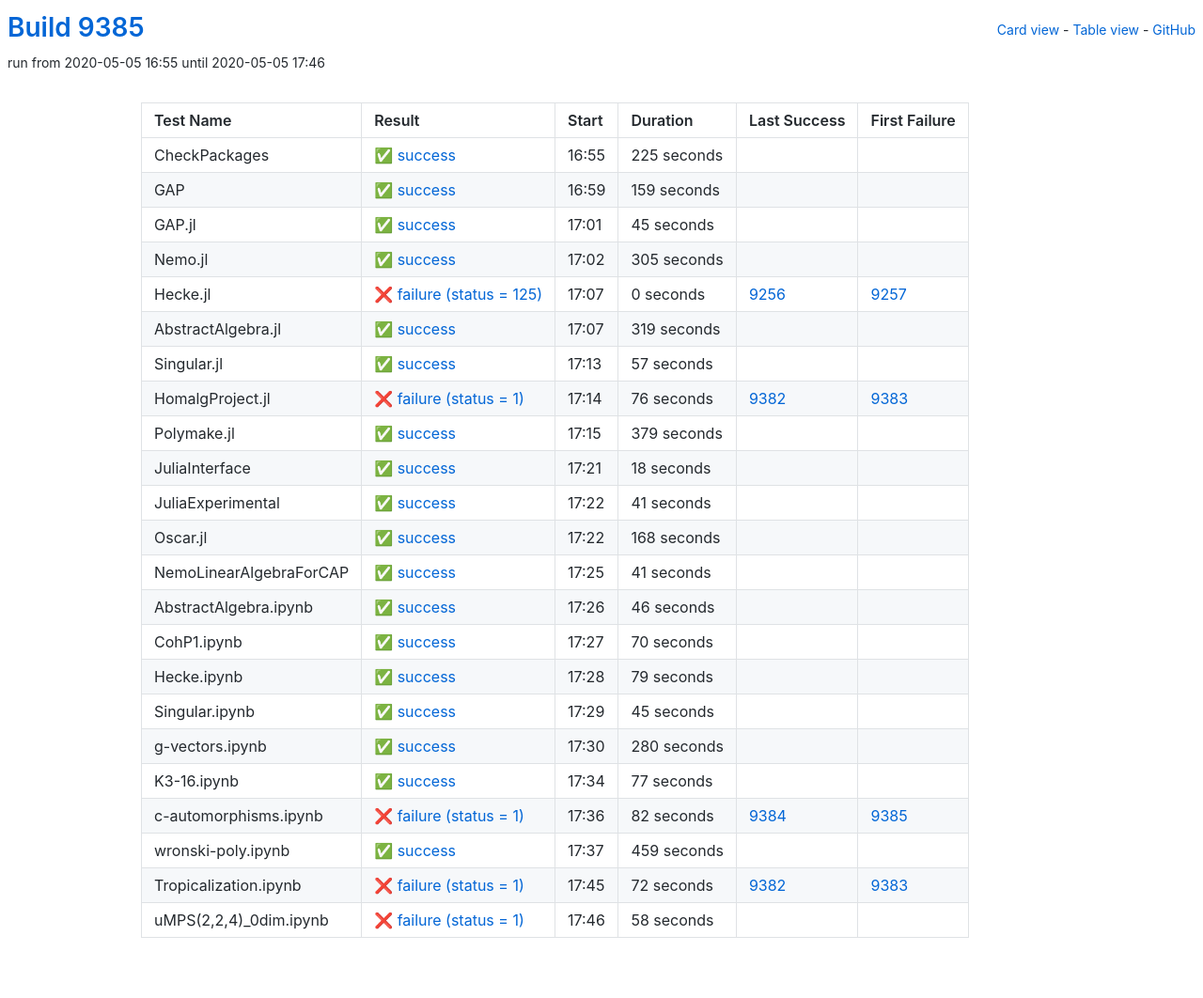
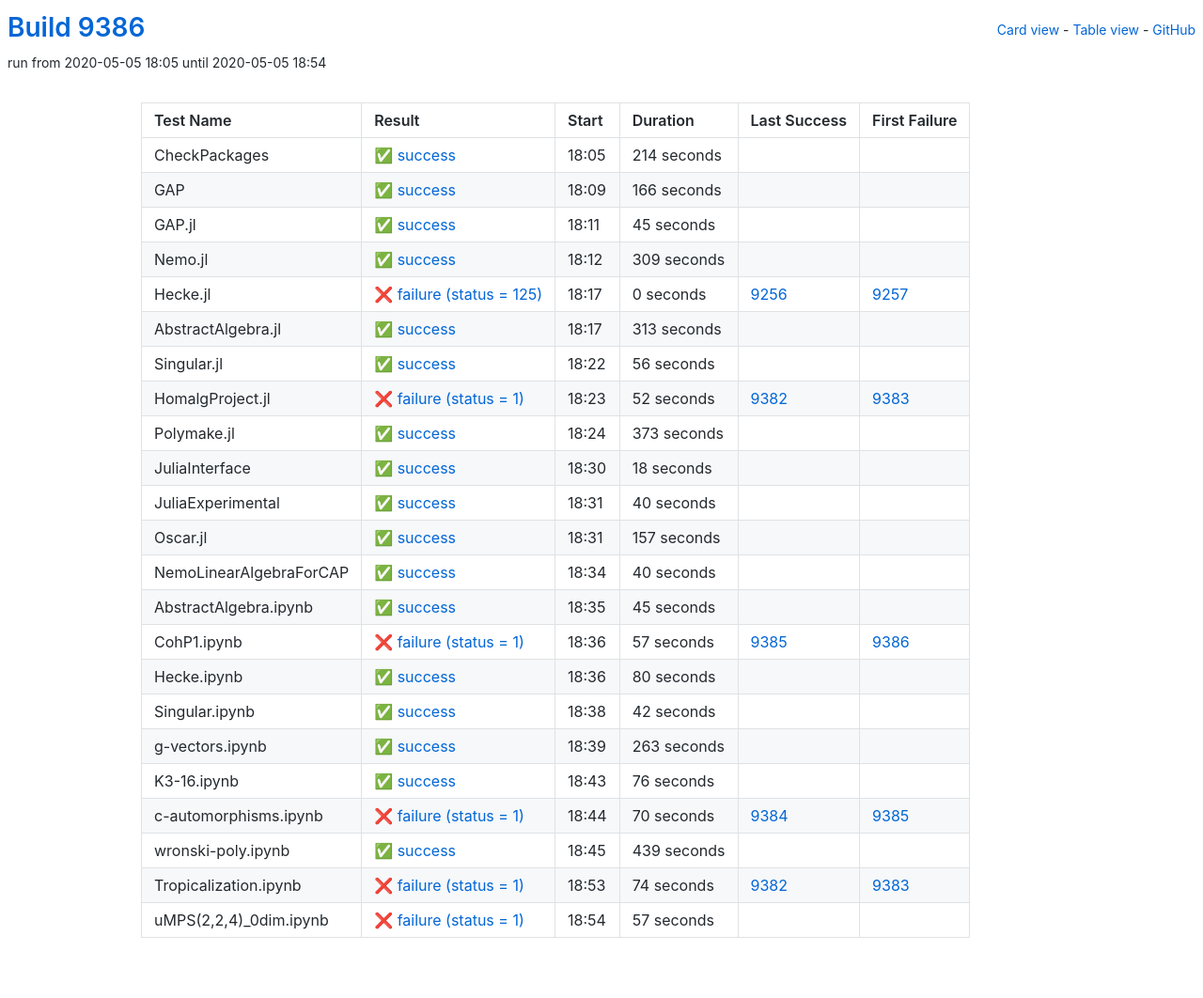
Before and after one commit to oscar-system/oscar-ci-status, a Jekyll site: the page built from table.html, in a window 1280 px wide. Shown: the whole page at 94% size. Built offline with Jekyll 4.4.1, drawn with Linux system fonts in a browser that asks for light colours.

Commit message:
Build 9386

```diff
--- a/_data/ci.yml
+++ b/_data/ci.yml
@@ -1,29 +1,29 @@
-build: 9385
-build_url: https://oscarci.mathematik.uni-kl.de/job/oscar/9385/
+build: 9386
+build_url: https://oscarci.mathematik.uni-kl.de/job/oscar/9386/
 job: oscar
 tests:
-- duration: 225
+- duration: 214
   exitcode: 0
   first_failure: false
   first_failure_url: null
   id: checkpackages
   last_success: false
   last_success_url: null
-  log: https://oscarci.mathematik.uni-kl.de/job/oscar/9385/artifact/logs/build-9385/CheckPackages.log
+  log: https://oscarci.mathematik.uni-kl.de/job/oscar/9386/artifact/logs/build-9386/CheckPackages.log
   name: CheckPackages
-  start: 2020-05-05 16:55
+  start: 2020-05-05 18:05
   status: success
   success: true
-- duration: 159
+- duration: 166
   exitcode: 0
   first_failure: false
   first_failure_url: null
   id: gap
   last_success: false
   last_success_url: null
-  log: https://oscarci.mathematik.uni-kl.de/job/oscar/9385/artifact/logs/build-9385/GAP.log
+  log: https://oscarci.mathematik.uni-kl.de/job/oscar/9386/artifact/logs/build-9386/GAP.log
   name: GAP
-  start: 2020-05-05 16:59
+  start: 2020-05-05 18:09
   status: success
   success: true
 - duration: 45
@@ -33,21 +33,21 @@ tests:
   id: gap-jl
   last_success: false
   last_success_url: null
-  log: https://oscarci.mathematik.uni-kl.de/job/oscar/9385/artifact/logs/build-9385/GAP.jl.log
+  log: https://oscarci.mathematik.uni-kl.de/job/oscar/9386/artifact/logs/build-9386/GAP.jl.log
   name: GAP.jl
-  start: 2020-05-05 17:01
+  start: 2020-05-05 18:11
   status: success
   success: true
-- duration: 305
+- duration: 309
   exitcode: 0
   first_failure: false
   first_failure_url: null
   id: nemo-jl
   last_success: false
   last_success_url: null
-  log: https://oscarci.mathematik.uni-kl.de/job/oscar/9385/artifact/logs/build-9385/Nemo.jl.log
+  log: https://oscarci.mathematik.uni-kl.de/job/oscar/9386/artifact/logs/build-9386/Nemo.jl.log
   name: Nemo.jl
-  start: 2020-05-05 17:02
+  start: 2020-05-05 18:12
   status: success
   success: true
 - duration: 0
@@ -57,57 +57,57 @@ tests:
   id: hecke-jl
   last_success: 9256
   last_success_url: https://oscarci.mathematik.uni-kl.de/job/oscar/9256/
-  log: https://oscarci.mathematik.uni-kl.de/job/oscar/9385/artifact/logs/build-9385/Hecke.jl.log
+  log: https://oscarci.mathematik.uni-kl.de/job/oscar/9386/artifact/logs/build-9386/Hecke.jl.log
   name: Hecke.jl
-  start: 2020-05-05 17:07
+  start: 2020-05-05 18:17
   status: failure
   success: false
-- duration: 319
+- duration: 313
   exitcode: 0
   first_failure: false
   first_failure_url: null
   id: abstractalgebra-jl
   last_success: false
   last_success_url: null
-  log: https://oscarci.mathematik.uni-kl.de/job/oscar/9385/artifact/logs/build-9385/AbstractAlgebra.jl.log
+  log: https://oscarci.mathematik.uni-kl.de/job/oscar/9386/artifact/logs/build-9386/AbstractAlgebra.jl.log
   name: AbstractAlgebra.jl
-  start: 2020-05-05 17:07
+  start: 2020-05-05 18:17
   status: success
   success: true
-- duration: 57
+- duration: 56
   exitcode: 0
   first_failure: false
   first_failure_url: null
   id: singular-jl
   last_success: false
   last_success_url: null
-  log: https://oscarci.mathematik.uni-kl.de/job/oscar/9385/artifact/logs/build-9385/Singular.jl.log
+  log: https://oscarci.mathematik.uni-kl.de/job/oscar/9386/artifact/logs/build-9386/Singular.jl.log
   name: Singular.jl
-  start: 2020-05-05 17:13
+  start: 2020-05-05 18:22
   status: success
   success: true
-- duration: 76
+- duration: 52
   exitcode: 1
   first_failure: 9383
   first_failure_url: https://oscarci.mathematik.uni-kl.de/job/oscar/9383/
   id: homalgproject-jl
   last_success: 9382
   last_success_url: https://oscarci.mathematik.uni-kl.de/job/oscar/9382/
-  log: https://oscarci.mathematik.uni-kl.de/job/oscar/9385/artifact/logs/build-9385/HomalgProject.jl.log
+  log: https://oscarci.mathematik.uni-kl.de/job/oscar/9386/artifact/logs/build-9386/HomalgProject.jl.log
   name: HomalgProject.jl
-  start: 2020-05-05 17:14
+  start: 2020-05-05 18:23
   status: failure
   success: false
-- duration: 379
+- duration: 373
   exitcode: 0
   first_failure: false
   first_failure_url: null
   id: polymake-jl
   last_success: false
   last_success_url: null
-  log: https://oscarci.mathematik.uni-kl.de/job/oscar/9385/artifact/logs/build-9385/Polymake.jl.log
+  log: https://oscarci.mathematik.uni-kl.de/job/oscar/9386/artifact/logs/build-9386/Polymake.jl.log
   name: Polymake.jl
-  start: 2020-05-05 17:15
+  start: 2020-05-05 18:24
   status: success
   success: true
 - duration: 18
@@ -117,164 +117,164 @@ tests:
   id: juliainterface
   last_success: false
   last_success_url: null
-  log: https://oscarci.mathematik.uni-kl.de/job/oscar/9385/artifact/logs/build-9385/JuliaInterface.log
+  log: https://oscarci.mathematik.uni-kl.de/job/oscar/9386/artifact/logs/build-9386/JuliaInterface.log
   name: JuliaInterface
-  start: 2020-05-05 17:21
+  start: 2020-05-05 18:30
   status: success
   success: true
-- duration: 41
+- duration: 40
   exitcode: 0
   first_failure: false
   first_failure_url: null
   id: juliaexperimental
   last_success: false
   last_success_url: null
-  log: https://oscarci.mathematik.uni-kl.de/job/oscar/9385/artifact/logs/build-9385/JuliaExperimental.log
+  log: https://oscarci.mathematik.uni-kl.de/job/oscar/9386/artifact/logs/build-9386/JuliaExperimental.log
   name: JuliaExperimental
-  start: 2020-05-05 17:22
+  start: 2020-05-05 18:31
   status: success
   success: true
-- duration: 168
+- duration: 157
   exitcode: 0
   first_failure: false
   first_failure_url: null
   id: oscar-jl
   last_success: false
   last_success_url: null
-  log: https://oscarci.mathematik.uni-kl.de/job/oscar/9385/artifact/logs/build-9385/Oscar.jl.log
+  log: https://oscarci.mathematik.uni-kl.de/job/oscar/9386/artifact/logs/build-9386/Oscar.jl.log
   name: Oscar.jl
-  start: 2020-05-05 17:22
+  start: 2020-05-05 18:31
   status: success
   success: true
-- duration: 41
+- duration: 40
   exitcode: 0
   first_failure: false
   first_failure_url: null
   id: nemolinearalgebraforcap
   last_success: false
   last_success_url: null
-  log: https://oscarci.mathematik.uni-kl.de/job/oscar/9385/artifact/logs/build-9385/NemoLinearAlgebraForCAP.log
+  log: https://oscarci.mathematik.uni-kl.de/job/oscar/9386/artifact/logs/build-9386/NemoLinearAlgebraForCAP.log
   name: NemoLinearAlgebraForCAP
-  start: 2020-05-05 17:25
+  start: 2020-05-05 18:34
   status: success
   success: true
-- duration: 46
+- duration: 45
   exitcode: 0
   first_failure: false
   first_failure_url: null
   id: abstractalgebra-ipynb
   last_success: false
   last_success_url: null
-  log: https://oscarci.mathematik.uni-kl.de/job/oscar/9385/artifact/logs/build-9385/AbstractAlgebra.ipynb.log
+  log: https://oscarci.mathematik.uni-kl.de/job/oscar/9386/artifact/logs/build-9386/AbstractAlgebra.ipynb.log
   name: AbstractAlgebra.ipynb
-  start: 2020-05-05 17:26
+  start: 2020-05-05 18:35
   status: success
   success: true
-- duration: 70
-  exitcode: 0
-  first_failure: false
-  first_failure_url: null
+- duration: 57
+  exitcode: 1
+  first_failure: 9386
+  first_failure_url: https://oscarci.mathematik.uni-kl.de/job/oscar/9386/
   id: cohp1-ipynb
-  last_success: false
-  last_success_url: null
-  log: https://oscarci.mathematik.uni-kl.de/job/oscar/9385/artifact/logs/build-9385/CohP1.ipynb.log
+  last_success: 9385
+  last_success_url: https://oscarci.mathematik.uni-kl.de/job/oscar/9385/
+  log: https://oscarci.mathematik.uni-kl.de/job/oscar/9386/artifact/logs/build-9386/CohP1.ipynb.log
   name: CohP1.ipynb
-  start: 2020-05-05 17:27
-  status: success
-  success: true
-- duration: 79
+  start: 2020-05-05 18:36
+  status: failure
+  success: false
+- duration: 80
   exitcode: 0
   first_failure: false
   first_failure_url: null
   id: hecke-ipynb
   last_success: false
   last_success_url: null
-  log: https://oscarci.mathematik.uni-kl.de/job/oscar/9385/artifact/logs/build-9385/Hecke.ipynb.log
+  log: https://oscarci.mathematik.uni-kl.de/job/oscar/9386/artifact/logs/build-9386/Hecke.ipynb.log
   name: Hecke.ipynb
-  start: 2020-05-05 17:28
+  start: 2020-05-05 18:36
   status: success
   success: true
-- duration: 45
+- duration: 42
   exitcode: 0
   first_failure: false
   first_failure_url: null
   id: singular-ipynb
   last_success: false
   last_success_url: null
-  log: https://oscarci.mathematik.uni-kl.de/job/oscar/9385/artifact/logs/build-9385/Singular.ipynb.log
+  log: https://oscarci.mathematik.uni-kl.de/job/oscar/9386/artifact/logs/build-9386/Singular.ipynb.log
   name: Singular.ipynb
-  start: 2020-05-05 17:29
+  start: 2020-05-05 18:38
   status: success
   success: true
-- duration: 280
+- duration: 263
   exitcode: 0
   first_failure: false
   first_failure_url: null
   id: g-vectors-ipynb
   last_success: false
   last_success_url: null
-  log: https://oscarci.mathematik.uni-kl.de/job/oscar/9385/artifact/logs/build-9385/g-vectors.ipynb.log
+  log: https://oscarci.mathematik.uni-kl.de/job/oscar/9386/artifact/logs/build-9386/g-vectors.ipynb.log
   name: g-vectors.ipynb
-  start: 2020-05-05 17:30
+  start: 2020-05-05 18:39
   status: success
   success: true
-- duration: 77
+- duration: 76
   exitcode: 0
   first_failure: false
   first_failure_url: null
   id: k3-16-ipynb
   last_success: false
   last_success_url: null
-  log: https://oscarci.mathematik.uni-kl.de/job/oscar/9385/artifact/logs/build-9385/K3-16.ipynb.log
+  log: https://oscarci.mathematik.uni-kl.de/job/oscar/9386/artifact/logs/build-9386/K3-16.ipynb.log
   name: K3-16.ipynb
-  start: 2020-05-05 17:34
+  start: 2020-05-05 18:43
   status: success
   success: true
-- duration: 82
+- duration: 70
   exitcode: 1
   first_failure: 9385
   first_failure_url: https://oscarci.mathematik.uni-kl.de/job/oscar/9385/
   id: c-automorphisms-ipynb
   last_success: 9384
   last_success_url: https://oscarci.mathematik.uni-kl.de/job/oscar/9384/
-  log: https://oscarci.mathematik.uni-kl.de/job/oscar/9385/artifact/logs/build-9385/c-automorphisms.ipynb.log
+  log: https://oscarci.mathematik.uni-kl.de/job/oscar/9386/artifact/logs/build-9386/c-automorphisms.ipynb.log
   name: c-automorphisms.ipynb
-  start: 2020-05-05 17:36
+  start: 2020-05-05 18:44
   status: failure
   success: false
-- duration: 459
+- duration: 439
   exitcode: 0
   first_failure: false
   first_failure_url: null
   id: wronski-poly-ipynb
   last_success: false
   last_success_url: null
-  log: https://oscarci.mathematik.uni-kl.de/job/oscar/9385/artifact/logs/build-9385/wronski-poly.ipynb.log
+  log: https://oscarci.mathematik.uni-kl.de/job/oscar/9386/artifact/logs/build-9386/wronski-poly.ipynb.log
   name: wronski-poly.ipynb
-  start: 2020-05-05 17:37
+  start: 2020-05-05 18:45
   status: success
   success: true
-- duration: 72
+- duration: 74
   exitcode: 1
   first_failure: 9383
   first_failure_url: https://oscarci.mathematik.uni-kl.de/job/oscar/9383/
   id: tropicalization-ipynb
   last_success: 9382
   last_success_url: https://oscarci.mathematik.uni-kl.de/job/oscar/9382/
-  log: https://oscarci.mathematik.uni-kl.de/job/oscar/9385/artifact/logs/build-9385/Tropicalization.ipynb.log
+  log: https://oscarci.mathematik.uni-kl.de/job/oscar/9386/artifact/logs/build-9386/Tropicalization.ipynb.log
   name: Tropicalization.ipynb
-  start: 2020-05-05 17:45
+  start: 2020-05-05 18:53
   status: failure
   success: false
-- duration: 58
+- duration: 57
   exitcode: 1
   first_failure: false
   first_failure_url: null
   id: umps-2-2-4-0dim-ipynb
   last_success: false
   last_success_url: null
-  log: https://oscarci.mathematik.uni-kl.de/job/oscar/9385/artifact/logs/build-9385/uMPS-2-2-4-_0dim.ipynb.log
+  log: https://oscarci.mathematik.uni-kl.de/job/oscar/9386/artifact/logs/build-9386/uMPS-2-2-4-_0dim.ipynb.log
   name: uMPS(2,2,4)_0dim.ipynb
-  start: 2020-05-05 17:46
+  start: 2020-05-05 18:54
   status: failure
   success: false
```
Also changed, not shown: README.md.
